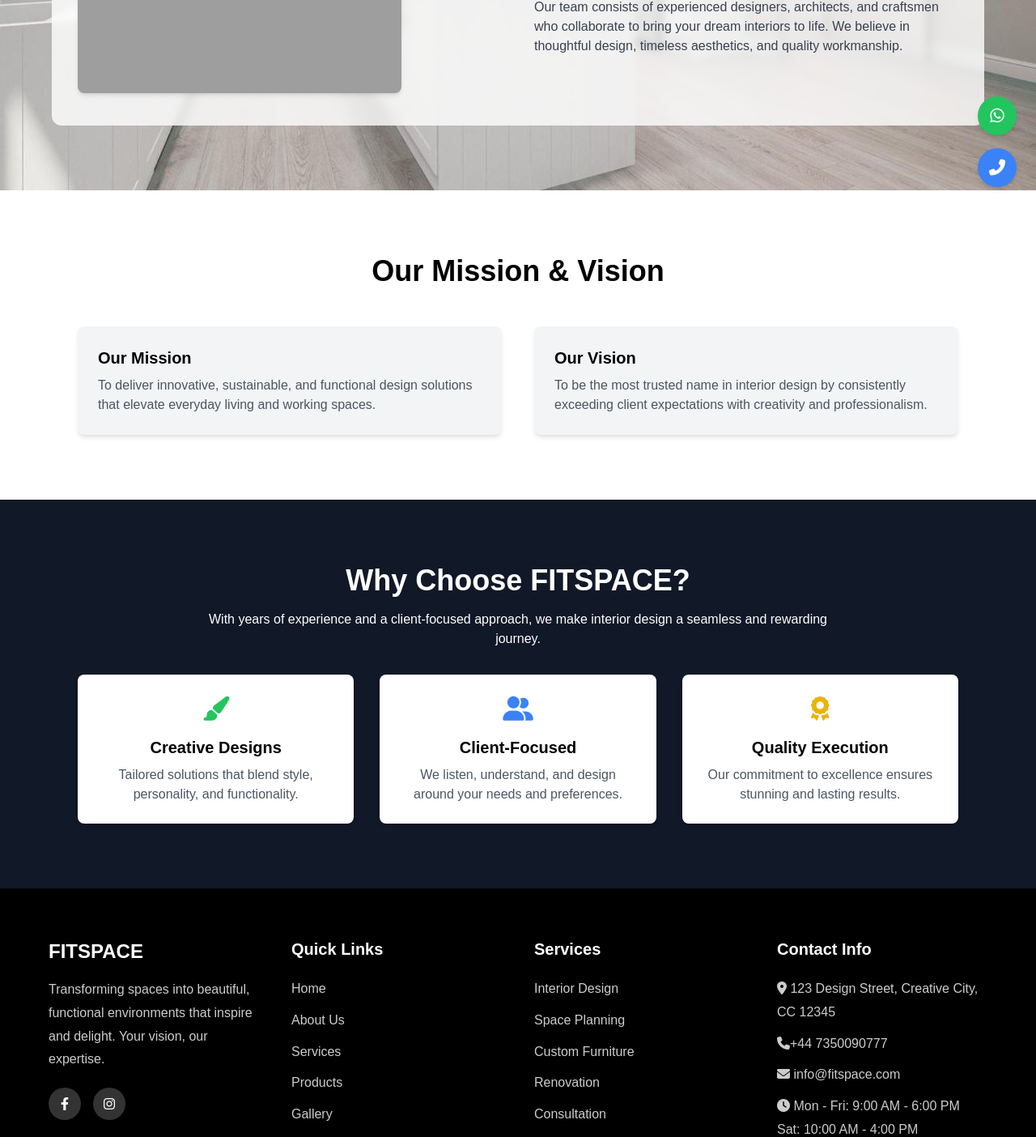
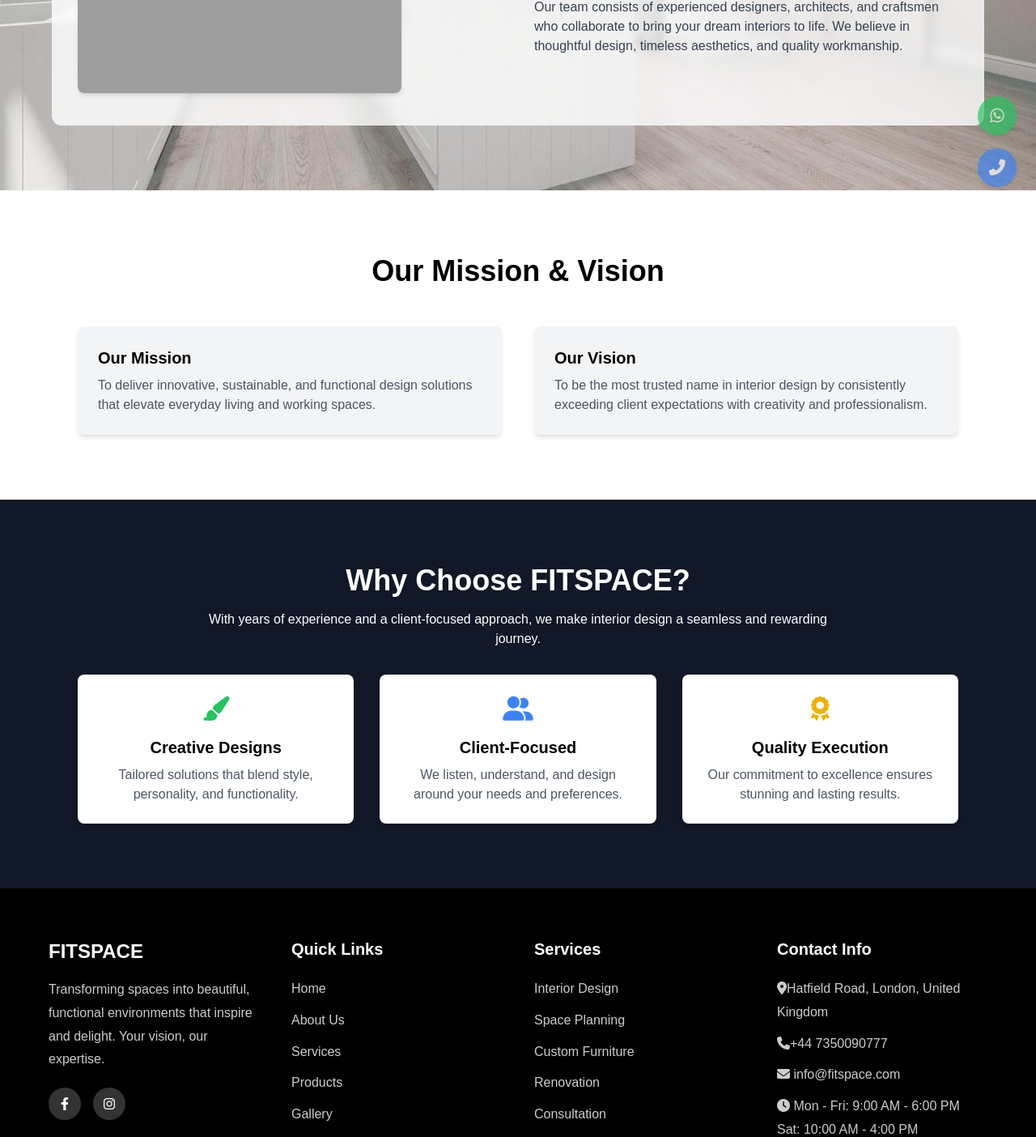
Before and after one commit to Abhinav192018/Fitspace, a Django app: page /about/ in a window 1280 px wide. Shown: the part 545-1949 px from the top of the page at 81% size. Run offline with Django 5.2, Linux system fonts and the light colour scheme; some libraries are stand-ins or nearby versions; grey boxes are pictures that could not be loaded.

Commit message:
commit address

```diff
--- a/app/templates/base.html
+++ b/app/templates/base.html
@@ -45,7 +45,7 @@
 <body>
 
     <!-- Logo Loader -->
-<div id="logo-loader" class="fixed inset-0 flex items-center justify-center bg-white z-50">
+<div id="logo-loader" class="fixed inset-0 flex items-center justify-center bg-white z-50 ">
     <div class="relative w-40 h-40 overflow-hidden">
         <!-- White logo -->
         <img src="{% static 'image/logo.png' %}" alt="Logo white"
@@ -100,10 +100,10 @@
 
 
     <!-- Floating Buttons Container -->
-    <div class="fixed bottom-6 right-6 z-50 flex flex-col items-end space-y-4">
+    <div class="fixed bottom-6 right-6 z-50 flex flex-col items-end space-y-4 animate-pulse">
 
         <!-- WhatsApp Button -->
-        <a href="https://wa.me/447350090777" target="_blank" class="group relative">
+        <a href="https://wa.me/447350090777" target="_blank" class="group relative ">
             <div
                 class="bg-green-500 w-12 h-12 rounded-full flex items-center justify-center shadow-md hover:bg-green-600 transition-all duration-300">
                 <i class="fab fa-whatsapp text-white text-xl"></i>
@@ -172,7 +172,7 @@
 
                 <div class="footer-section">
                     <h3>Contact Info</h3>
-                    <p><i class="fas fa-map-marker-alt"></i> 123 Design Street, Creative City, CC 12345</p>
+                    <p><i class="fas fa-map-marker-alt"></i>Hatfield Road, London, United Kingdom</p>
                     <p><i class="fas fa-phone"></i>+44 7350090777</p>
                     <p><i class="fas fa-envelope"></i> info@fitspace.com</p>
                     <p><i class="fas fa-clock"></i> Mon - Fri: 9:00 AM - 6:00 PM<br>Sat: 10:00 AM - 4:00 PM</p>
```
